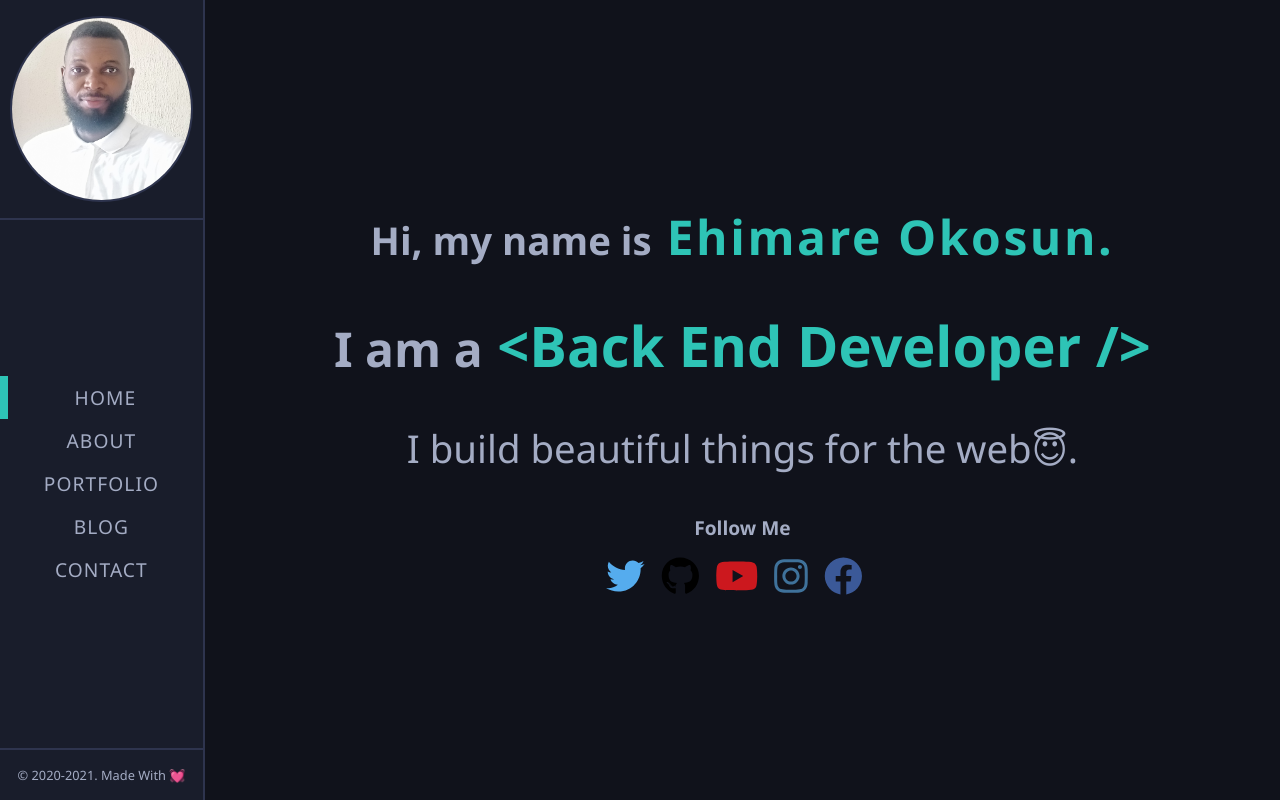
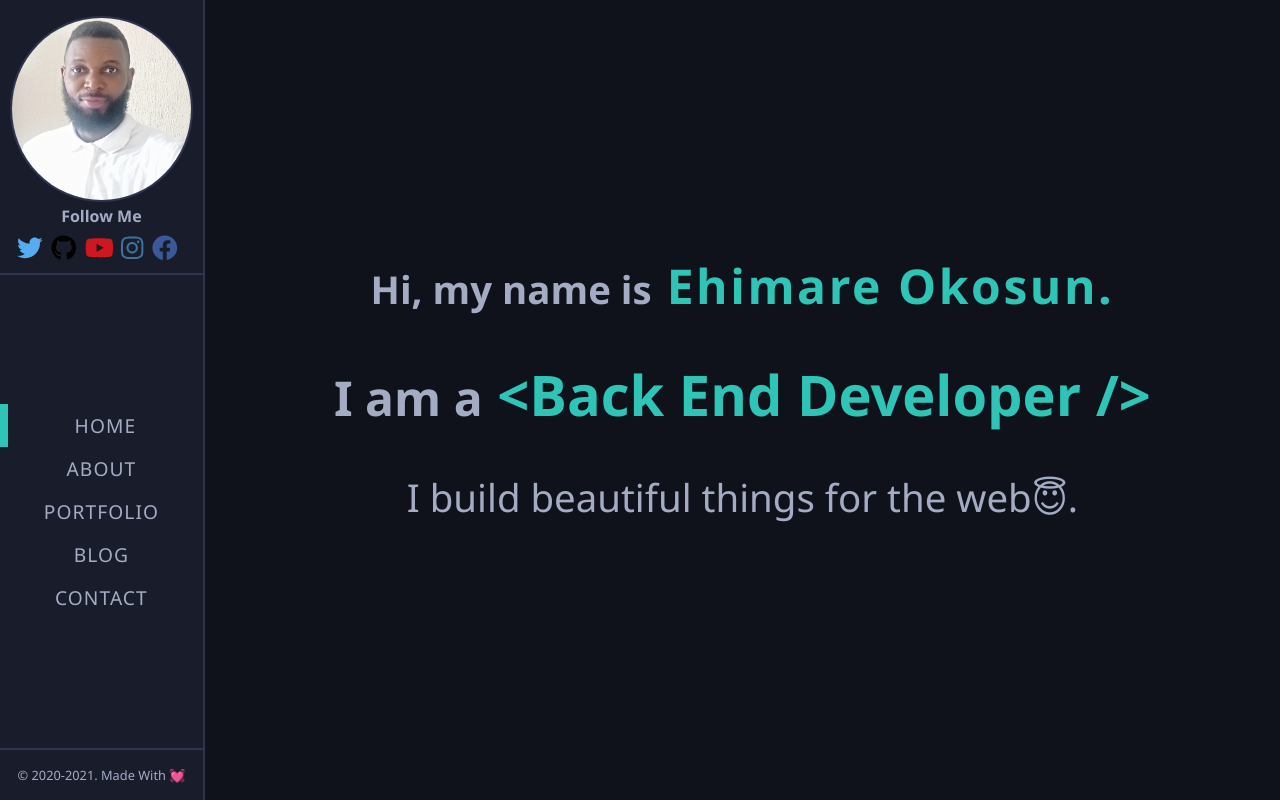
Before and after one commit to ehimare369/portfolio, a React (Create React App) app: page / in a window 1280 px wide. Built offline with nearby package versions, Linux system fonts and the light colour scheme.

Commit message:
updated the homepage, moved social icons component to profle component

```diff
--- a/package.json
+++ b/package.json
@@ -10,6 +10,7 @@
     "@testing-library/jest-dom": "^5.11.4",
     "@testing-library/react": "^11.1.0",
     "@testing-library/user-event": "^12.1.10",
+    "generate-react-cli": "^6.0.2",
     "node-sass": "^5.0.0",
     "react": "^17.0.1",
     "react-dom": "^17.0.1",
--- a/src/App.js
+++ b/src/App.js
@@ -9,8 +9,8 @@ import "./App.scss";
 
 function App() {
   return (
-    <Switch>
-      <MainLayout>
+    <MainLayout>
+      <Switch>
         <Route path="/" exact>
           <HomePage />
         </Route>
@@ -26,8 +26,8 @@ function App() {
         <Route path="/contact">
           <ContactPage />
         </Route>
-      </MainLayout>
-    </Switch>
+      </Switch>
+    </MainLayout>
   );
 }
 
--- a/src/components/Profile/Profile.js
+++ b/src/components/Profile/Profile.js
@@ -2,12 +2,12 @@ import React from "react";
 import PropTypes from "prop-types";
 import "./Profile.scss";
 import avatar from "../../img/ehimare.jpg";
-// import SocialFollow from "../SocialFollow/SocialFollow";
+import SocialFollow from "../SocialFollow/SocialFollow";
 
 const Profile = () => (
   <div className="Profile">
     <img src={avatar} alt="Ehimare Okosun" />
-    {/* <SocialFollow /> */}
+    <SocialFollow />
   </div>
 );
 
--- a/src/components/Profile/Profile.scss
+++ b/src/components/Profile/Profile.scss
@@ -1,6 +1,6 @@
 .Profile {
   width: 100%;
-  padding: 1rem 0;
+  padding: 1rem 0 0.5rem;
   border-bottom: 0.17rem solid var(--borderColor);
 
   img {
--- a/src/components/SocialFollow/SocialFollow.js
+++ b/src/components/SocialFollow/SocialFollow.js
@@ -13,20 +13,20 @@ const SocialFollow = () => (
   <div className="SocialFollow">
     <h4 className="social">Follow Me</h4>
     <div>
-      <a href="https://twitter.com/ehimare369" className="tw">
-        <FontAwesomeIcon icon={faTwitter} size="2x" />
+      <a href="https://twitter.com/ehimare369" target="_blank" className="tw">
+        <FontAwesomeIcon icon={faTwitter} />
       </a>
-      <a href="https://github.com/ehimare369" className="gh">
-        <FontAwesomeIcon icon={faGithub} size="2x" />
+      <a href="https://github.com/ehimare369" target="_blank" className="gh">
+        <FontAwesomeIcon icon={faGithub} />
       </a>
-      <a href="https://youtube.com/ehimare369" className="yt">
-        <FontAwesomeIcon icon={faYoutube} size="2x" />
+      <a href="https://youtube.com/ehimare369" target="_blank" className="yt">
+        <FontAwesomeIcon icon={faYoutube} />
       </a>
-      <a href="https://instagram.com/ehimare369" className="ig">
-        <FontAwesomeIcon icon={faInstagram} size="2x" />
+      <a href="https://instagram.com/ehimare369" target="_blank" className="ig">
+        <FontAwesomeIcon icon={faInstagram} />
       </a>
-      <a href="https://facebook.com/ehimare369" className="fb">
-        <FontAwesomeIcon icon={faFacebook} size="2x" />
+      <a href="https://facebook.com/ehimare369" target="_blank" className="fb">
+        <FontAwesomeIcon icon={faFacebook} />
       </a>
     </div>
   </div>
--- a/src/components/SocialFollow/SocialFollow.scss
+++ b/src/components/SocialFollow/SocialFollow.scss
@@ -4,14 +4,17 @@
   align-items: center;
   justify-content: center;
   h4 {
-    padding: 1rem 0;
+    padding: 0.2rem 0;
+    font-size: 1rem;
   }
   a {
-    padding-right: 1rem;
+    padding-right: 0.5rem;
     transition: transform 0.25s;
+    font-size: 1.6rem;
+    display: inline-block; // Without this transform and translate effects will not work
   }
   a:hover {
-    transform: translateY(-0.5rem);
+    transform: translateY(-0.3rem);
   }
   a.tw {
     color: #55acee;
--- a/src/layout/MainLayout/MainLayout.js
+++ b/src/layout/MainLayout/MainLayout.js
@@ -1,6 +1,7 @@
 import React from "react";
 import "./MainLayout.scss";
 import SideBar from "./../.././components/SideBar/SideBar";
+import SocialFollow from "../../components/SocialFollow/SocialFollow";
 
 const MainLayout = ({ children }) => (
   <>
--- a/src/layout/MainLayout/MainLayout.scss
+++ b/src/layout/MainLayout/MainLayout.scss
@@ -3,7 +3,7 @@
   margin-left: 16%;
   background-color: var(--bg);
   min-height: 100vh;
-  padding: 1rem 3rem;
+  // padding: 1rem 3rem;
   // display: flex;
   // align-items: center;
   // justify-content: center;
--- a/src/pages/HomePage/HomePage.js
+++ b/src/pages/HomePage/HomePage.js
@@ -1,7 +1,6 @@
 import React from "react";
 import PropTypes from "prop-types";
 import "./HomePage.scss";
-import SocialFollow from "../../components/SocialFollow/SocialFollow";
 
 const HomePage = () => (
   <div className="HomePage">
@@ -13,10 +12,6 @@ const HomePage = () => (
       I am a<span className="title"> </span>
     </h2>
     <p>I build beautiful things for the web😇.</p>
-
-    <div className="icons">
-      <SocialFollow />
-    </div>
   </div>
 );
 
--- a/src/pages/HomePage/HomePage.scss
+++ b/src/pages/HomePage/HomePage.scss
@@ -6,7 +6,7 @@
   top: 50%;
   left: 50%;
   transform: translate(-50%, -50%);
-  width: 90%;
+  width: 100%;
   h1 {
     padding-bottom: 2.4rem;
     .name {
@@ -46,9 +46,4 @@
     // color: var(--active);
     padding-bottom: 1.5rem;
   }
-  .icons {
-    display: flex;
-    justify-content: center;
-    align-items: center;
-  }
 }
```
Also changed, not shown: 1 other file (tests, documents, lock files or other folders).
